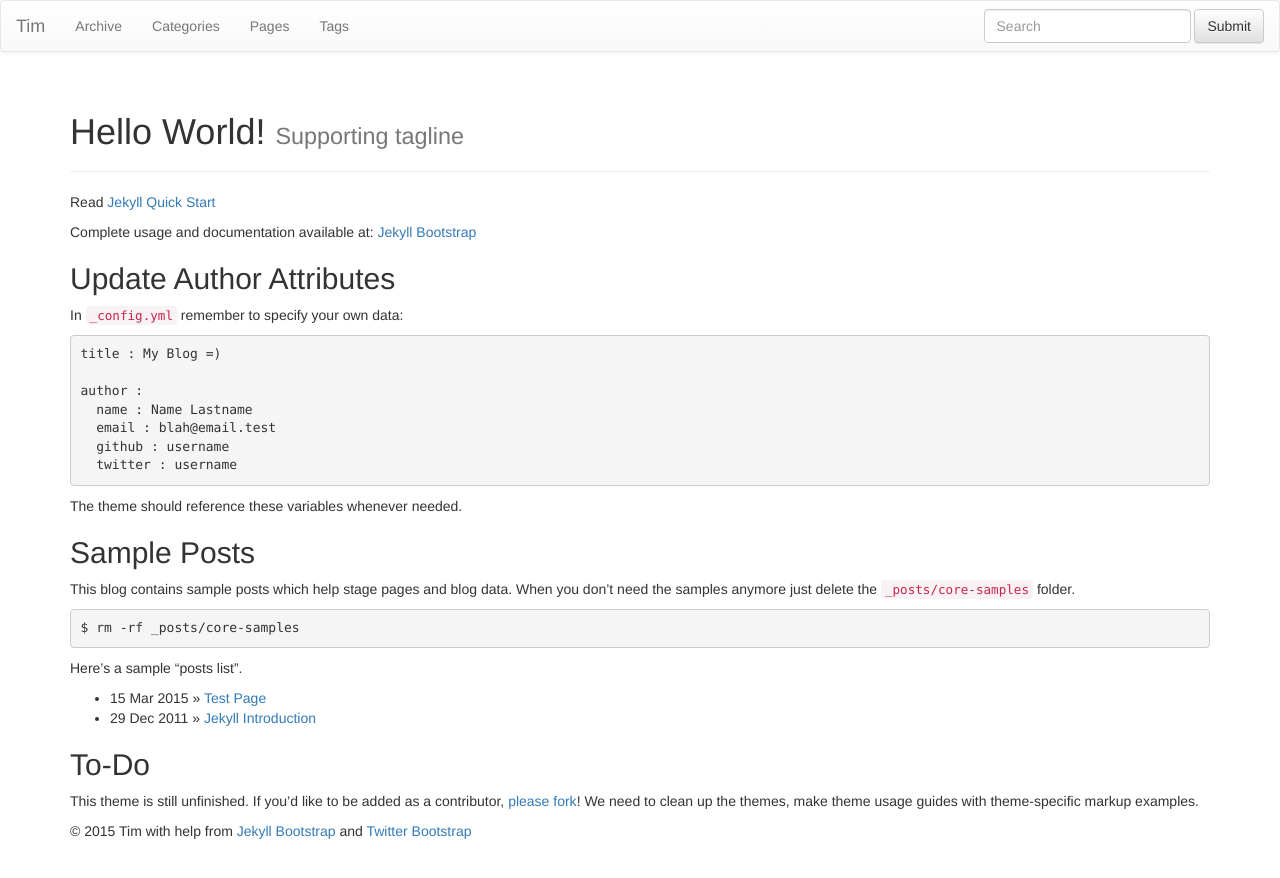
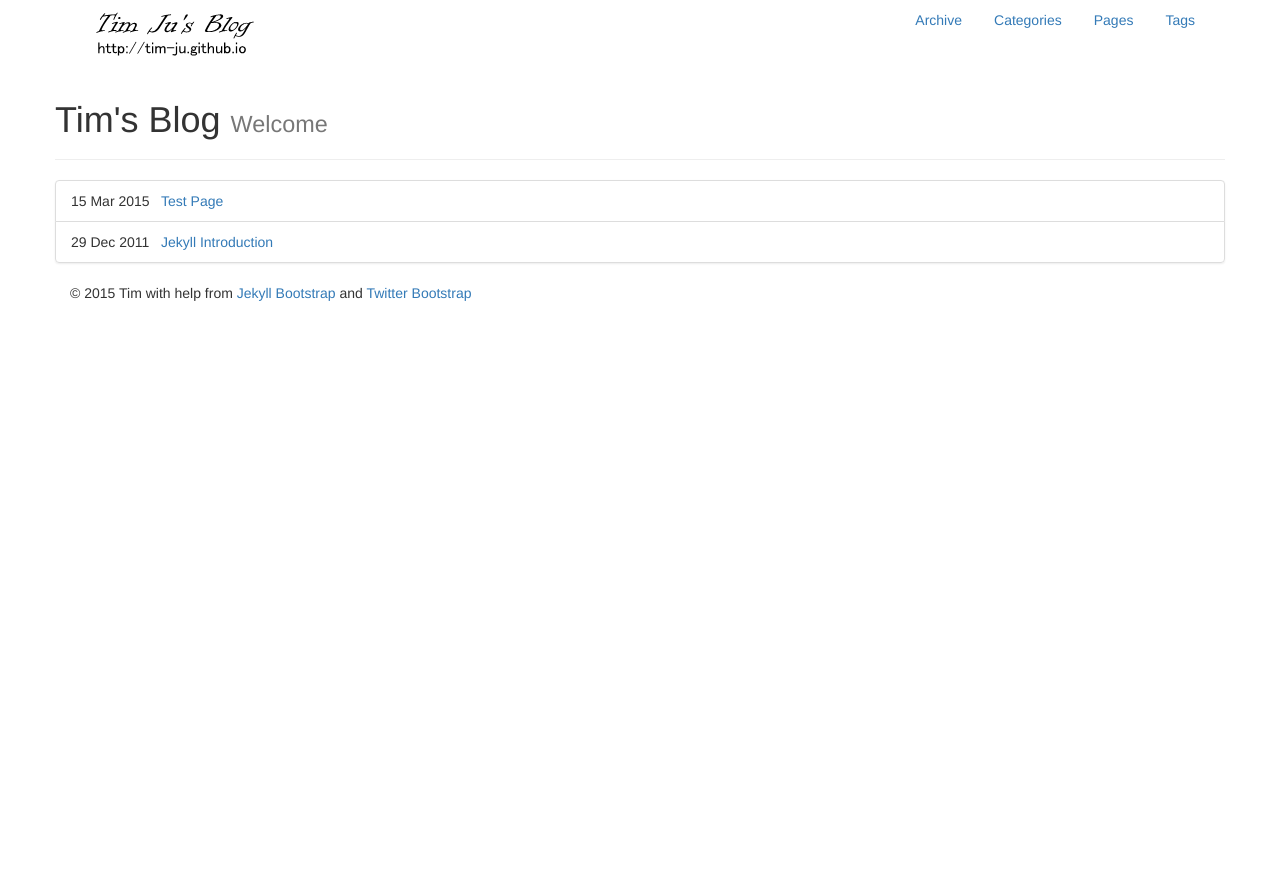
Before and after one commit to Tim-Ju/tim-ju.github.io, a Jekyll site: the page built from index.md, in a window 1280 px wide. Shown: the top 878 px of the page. Built offline with Jekyll 4.4.1, drawn with Linux system fonts in a browser that asks for light colours; nearby versions of some CDN libraries; library files that are not in the unit come from our copies.

Commit message:
home page update

```diff
--- a/_includes/JB/pages_list
+++ b/_includes/JB/pages_list
@@ -27,9 +27,9 @@ Usage:
     {% if node.title != null %}
       {% if group == null or group == node.group %}
       	{% if page.url == node.url %}
-      	<li class="active"><a href="{{ BASE_PATH }}{{node.url}}" class="active">{{node.title}}</a></li>
+      	<li class="active top-nav-item"><a href="{{ BASE_PATH }}{{node.url}}" class="active">{{node.title}}</a></li>
       	{% else %}
-      	<li><a href="{{ BASE_PATH }}{{node.url}}">{{node.title}}</a></li>
+      	<li class="top-nav-item"><a href="{{ BASE_PATH }}{{node.url}}">{{node.title}}</a></li>
       	{% endif %}
       {% endif %}
     {% endif %}
--- a/_includes/themes/bootstrap-3/default.html
+++ b/_includes/themes/bootstrap-3/default.html
@@ -44,36 +44,24 @@
 
   <body>
     <div id="wrap">
-      <nav class="navbar navbar-default" role="navigation">
-        <!-- Brand and toggle get grouped for better mobile display -->
-        <div class="navbar-header">
-          <button type="button" class="navbar-toggle" data-toggle="collapse" data-target="#jb-navbar-collapse">
-            <span class="sr-only">Toggle navigation</span>
-            <span class="icon-bar"></span>
-            <span class="icon-bar"></span>
-            <span class="icon-bar"></span>
-          </button>
-          <a class="navbar-brand" href="{{ HOME_PATH }}">{{ site.title }}</a>
-        </div>
-
-        <!-- Collect the nav links, forms, and other content for toggling -->
-        <div class="collapse navbar-collapse" id="jb-navbar-collapse">
-          <ul class="nav navbar-nav">
+      <div class="container">
+        <div class="masthead">
+          <a href="http://tim-ju.github.io" class="top-logo-link">
+            <img src="/assets/themes/bootstrap-3/images/logo.png" class="top-logo" alt="Tim Ju's Blog" title="Tim Ju's Blog" />
+          </a>
+          <ul class="nav nav-pills pull-right top-nav">
             {% assign pages_list = site.pages %}
             {% assign group = 'navigation' %}
             {% include JB/pages_list %}
           </ul>
-          <form class="navbar-form navbar-right" role="search">
-            <div class="form-group">
-              <input type="text" class="form-control" placeholder="Search">
-            </div>
-            <button type="submit" class="btn btn-default">Submit</button>
-          </form>
-        </div><!-- /.navbar-collapse -->
-      </nav>
+        </div>
+      </div>
+
 
       <div class="container">
+        <div class="row">
         {{ content }}
+        </div>
       </div>
 
     </div>
--- a/index.md
+++ b/index.md
@@ -1,44 +1,12 @@
 ---
 layout: page
-title: Hello World!
-tagline: Supporting tagline
+title: Tim's Blog
+tagline: Welcome
 ---
 {% include JB/setup %}
 
-Read [Jekyll Quick Start](http://jekyllbootstrap.com/usage/jekyll-quick-start.html)
-
-Complete usage and documentation available at: [Jekyll Bootstrap](http://jekyllbootstrap.com)
-
-## Update Author Attributes
-
-In `_config.yml` remember to specify your own data:
-
-    title : My Blog =)
-
-    author :
-      name : Name Lastname
-      email : blah@email.test
-      github : username
-      twitter : username
-
-The theme should reference these variables whenever needed.
-
-## Sample Posts
-
-This blog contains sample posts which help stage pages and blog data.
-When you don't need the samples anymore just delete the `_posts/core-samples` folder.
-
-    $ rm -rf _posts/core-samples
-
-Here's a sample "posts list".
-
-<ul class="posts">
+<ul class="list-group">
   {% for post in site.posts %}
-    <li><span>{{ post.date | date_to_string }}</span> &raquo; <a href="{{ BASE_PATH }}{{ post.url }}">{{ post.title }}</a></li>
+    <li class="list-group-item"><span class="pub-time">{{ post.date | date_to_string }}</span> &nbsp; <a href="{{ BASE_PATH }}{{ post.url }}">{{ post.title }}</a></li>
   {% endfor %}
 </ul>
-
-## To-Do
-
-This theme is still unfinished. If you'd like to be added as a contributor, [please fork](http://github.com/plusjade/jekyll-bootstrap)!
-We need to clean up the themes, make theme usage guides with theme-specific markup examples.
```
Also changed, not shown: assets/themes/bootstrap-3/css/style.css (+10 -0 lines), assets/themes/bootstrap-3/images/logo.png (added).
